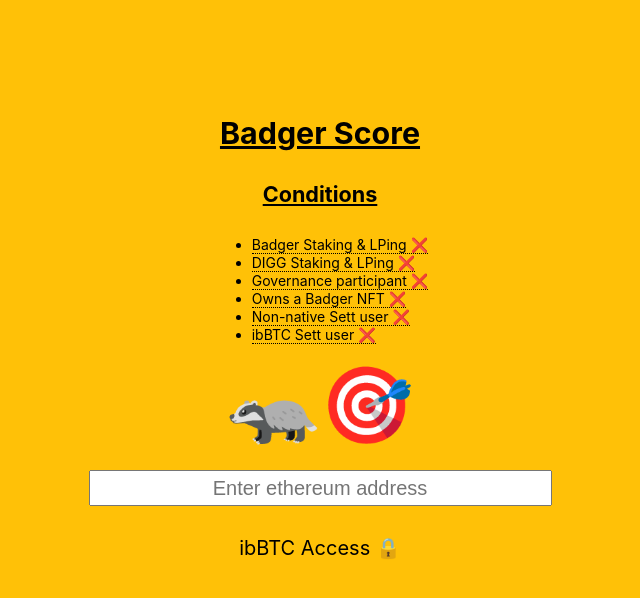
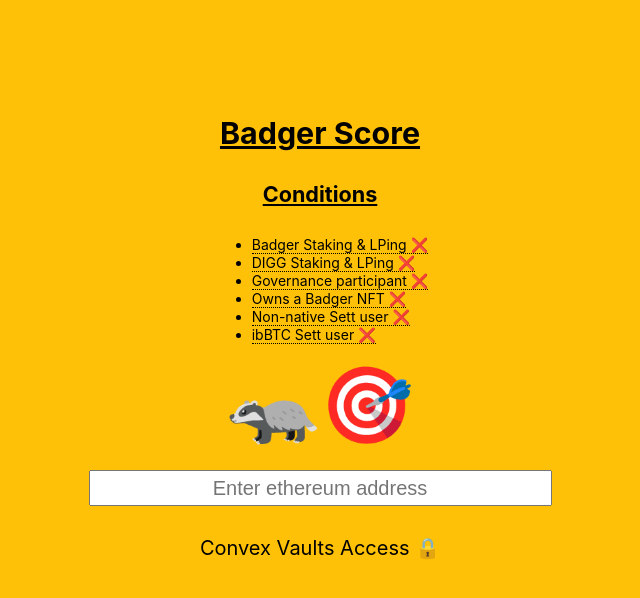
Before and after one commit to Badger-Finance/yearn_whitelist, a React (Create React App) app: page / in a window 1280 px wide. Shown: the top 598 px of the page, without its empty margins (320-960 px from the left). Built offline with nearby package versions, Linux system fonts and the light colour scheme; no server answers.

Commit message:
change conditions and add whitelist

```diff
--- a/src/App.js
+++ b/src/App.js
@@ -2,22 +2,22 @@
 import "./tooltip.css";
 import { useEffect, useState } from "react";
 import web3 from "web3";
-import Whitelist from './components/Whitelist'
+import Whitelist from "./components/Whitelist";
 import conditions from "./conditions";
 const dfd_addrs = [
-  '0x3Ac10927B78faE299C37b6dAdfB3A09a4e340924',
-  '0xDA1480828D9EfEb694DA1809b1bB251CF5eB7441',
-  '0x24108A70FeDa0313C3C595656Bf39be9e8E2B8E4',
-  '0x2d55a5781E9972650fa4F7fC90a6250609E23333',
-  '0xf92E00183788F5d4F716959aDBE4c29F3a7cA00b',
-  '0x90C0Bf8D71369d21F8ADDF0Da33D21DcB0B1C384',
-  '0x473F9715EE5434523e4dfc4d8ba6a2DC2eC4dafA',
-  '0xDA07Dc4ff3fE332Fd16CA49Ef160A74a3d427482',
-  '0xc4297F25e5469b79305AB524D485053553A8DA39',
-  '0xDb4dad95d46380C7Bf29b1C6eEb5E5cBE313ab76',
-  '0x962699DB05A9334C5cd1f9C2867d5160C8E37742',
-  '0x00194b4A1D57E72a26f6BFA6E382A146Df73C322'
-]
+  "0x3Ac10927B78faE299C37b6dAdfB3A09a4e340924",
+  "0xDA1480828D9EfEb694DA1809b1bB251CF5eB7441",
+  "0x24108A70FeDa0313C3C595656Bf39be9e8E2B8E4",
+  "0x2d55a5781E9972650fa4F7fC90a6250609E23333",
+  "0xf92E00183788F5d4F716959aDBE4c29F3a7cA00b",
+  "0x90C0Bf8D71369d21F8ADDF0Da33D21DcB0B1C384",
+  "0x473F9715EE5434523e4dfc4d8ba6a2DC2eC4dafA",
+  "0xDA07Dc4ff3fE332Fd16CA49Ef160A74a3d427482",
+  "0xc4297F25e5469b79305AB524D485053553A8DA39",
+  "0xDb4dad95d46380C7Bf29b1C6eEb5E5cBE313ab76",
+  "0x962699DB05A9334C5cd1f9C2867d5160C8E37742",
+  "0x00194b4A1D57E72a26f6BFA6E382A146Df73C322",
+];
 function App() {
   const [address, setAddress] = useState("");
   const [whitelist, setWhitelist] = useState([]);
@@ -28,20 +28,14 @@
   }
   useEffect(() => {
     const fetchData = async () => {
-      const result = await fetch(
-        "https://badgerdao.tk/rewards/scores.json"
-      );
+      const result = await fetch("https://badgerdao.tk/rewards/scores.json");
       const response = await result.json();
       let scores = {};
       Object.keys(response).forEach((addr) => {
         let data = response[addr];
         let sum = Object.values(data).reduce((a, b) => a + b, 0);
         if (sum >= 4) {
-          data.vaultAllowed = true;
-          data.diggAirdrop = true
-        }
-        if (sum >= 2) {
-          data.merchAllowed = true;
+          data.convexVaults = true;
         }
         scores[addr] = response[addr];
       });
@@ -96,18 +90,11 @@
             placeholder="Enter ethereum address"
           ></input>
           <div className="whitelist">
-           <Whitelist
-            allowed={(address in whitelist && whitelist[address].diggAirdrop) || dfd_addrs.includes(address)}
-            name={"ibBTC Access"}
-            link={"https://app.badger.finance/ibBTC"}
+            <Whitelist
+              allowed={address in whitelist && whitelist[address].convexVaults}
+              name={"Convex Vaults Access"}
+              link={"https://app.badger.finance/experimental"}
             />
-            {/*<Whitelist
-            allowed={address in whitelist}
-            name={"Digg Airdrop"}
-            link={"https://app.badger.finance"}
-            />*/}
-
-
           </div>
         </div>
       </header>
--- a/src/conditions.js
+++ b/src/conditions.js
@@ -18,12 +18,12 @@
   cond5: {
     condition: "Non-native Sett user",
     tooltip: `Balance is >0 for either of:
-1) crvRenWBTC
-2) crvRenWSBTC
-3) tbtc/sbtcCRV
-4) crvRenWBTC harvest
-5) wbtc/eth SLP
-6) wBTC yearn Vault`,
+ crvRenWBTC,
+ crvRenWSBTC,
+ tbtc/sbtcCRV,
+ crvRenWBTC harvest,
+ wbtc/eth SLP,
+ wBTC yearn Vault`,
   },
   cond6: {
     condition: "ibBTC Sett user",
```
